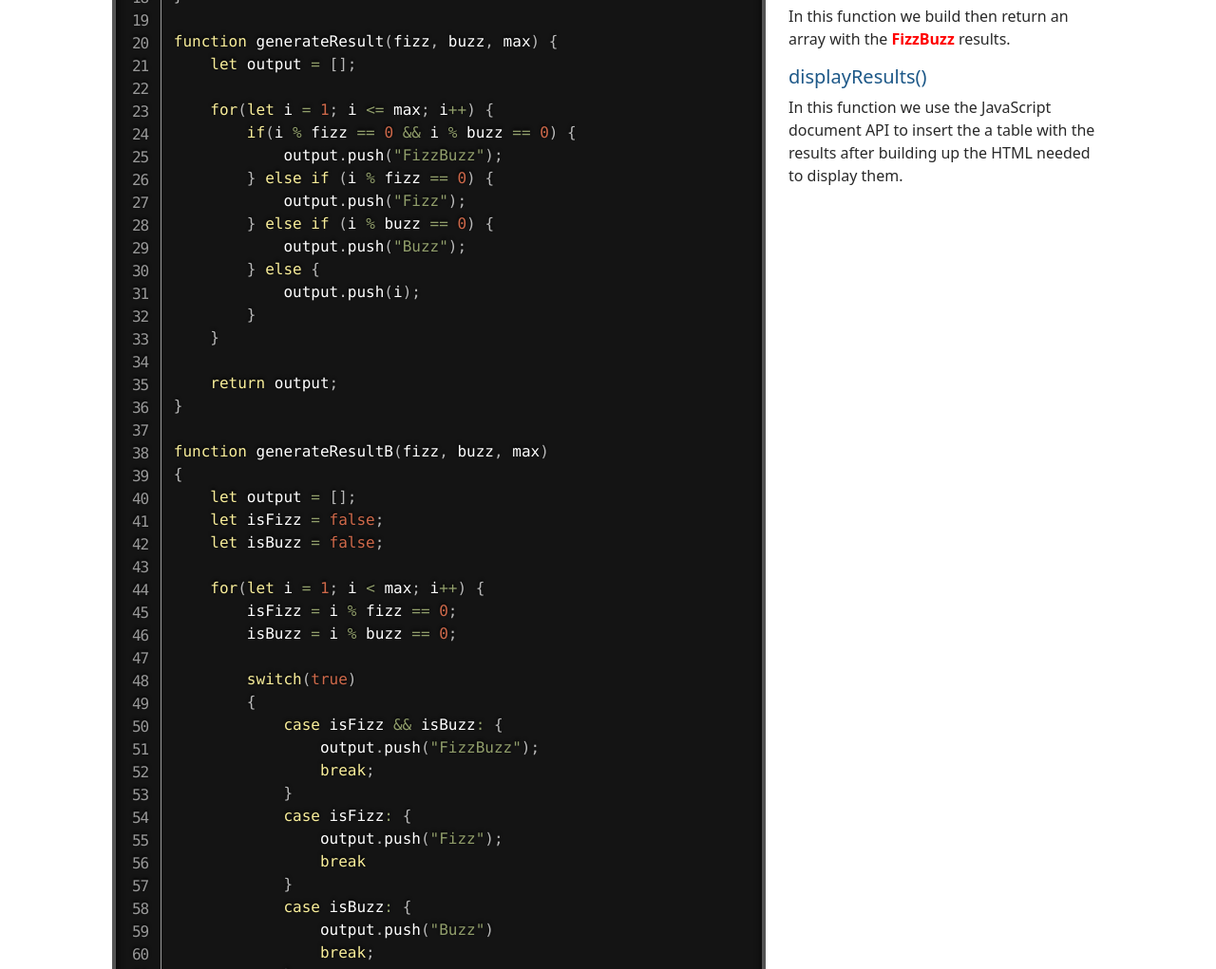
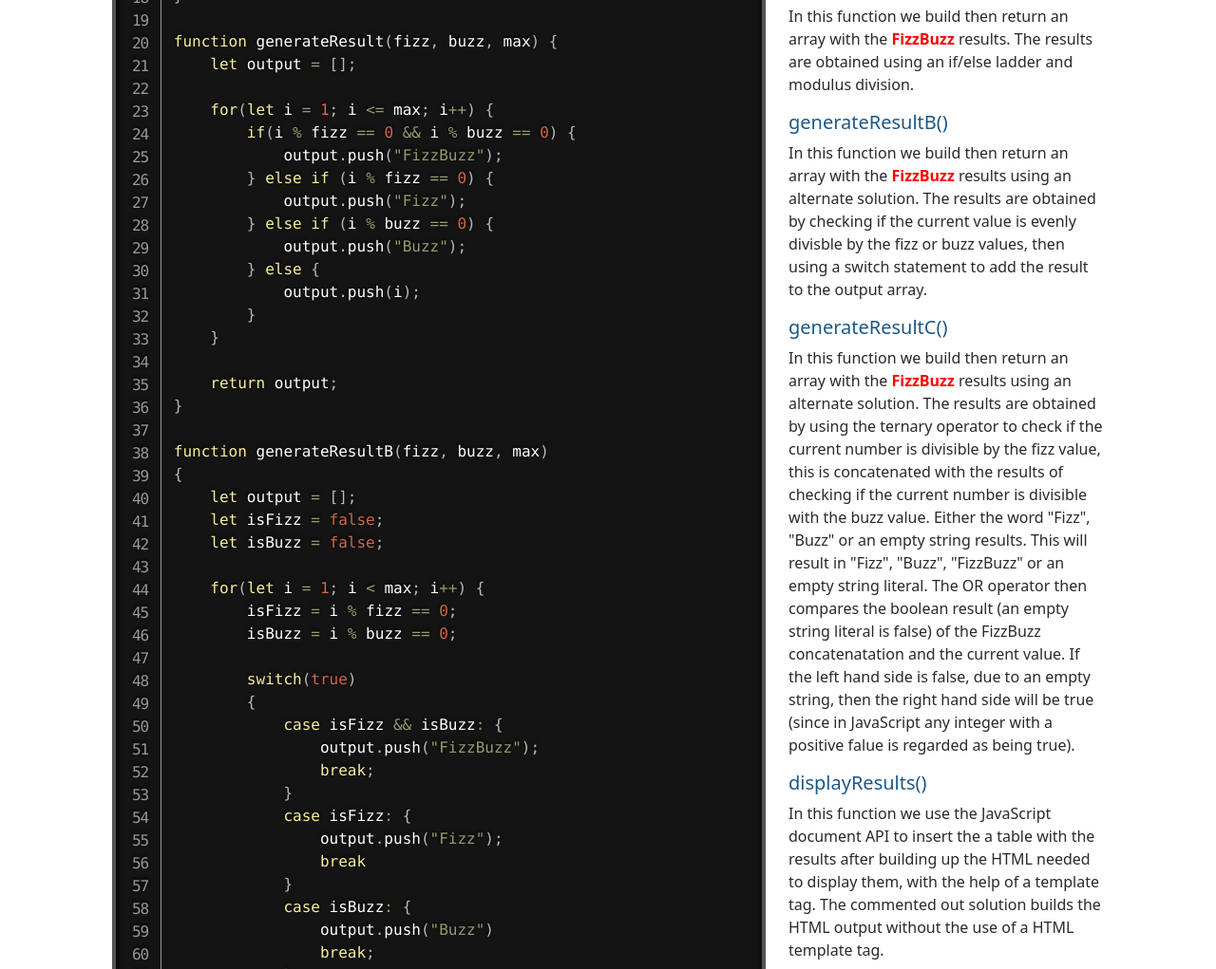
Before and after one commit to JoyfulReaper/FizzBuzz, a plain HTML site: page code.html in a window 1280 px wide. Shown: the part 596-1617 px from the top of the page at 95% size. Drawn offline with nearby package versions, Linux system fonts and the light colour scheme; a web font is replaced by a local one.

Commit message:
Update explaination

```diff
--- a/code.html
+++ b/code.html
@@ -173,7 +173,7 @@
                                 tableBody.appendChild(tableRow);
                             }
 
-                            // Original/Alternate Solution:
+                            // Alternate Solution:
                             /*
                             let templateRows = "";
                             for(let i = 0; i < results.length; i++) {
@@ -214,11 +214,25 @@
                     </p>
                     <h5>generateResult()</h5>
                     <p>
-                        In this function we build then return an array with the <span class="FizzBuzz">FizzBuzz</span> results.
+                        In this function we build then return an array with the <span class="FizzBuzz">FizzBuzz</span> results. The results are obtained using an if/else ladder and modulus division.
+                    </p>
+                    <h5>generateResultB()</h5>
+                    <p>
+                        In this function we build then return an array with the <span class="FizzBuzz">FizzBuzz</span> results using an alternate solution. The results are obtained by checking if the current value is
+                        evenly divisble by the fizz or buzz values, then using a switch statement to add the result to the output array.
+                    </p>
+                    <h5>generateResultC()</h5>
+                    <p>
+                        In this function we build then return an array with the <span class="FizzBuzz">FizzBuzz</span> results using an alternate solution. The results are obtained by using the ternary operator to check if
+                        the current number is divisible by the fizz value, this is concatenated with the results of checking if the current number is divisible with the buzz value. Either the word "Fizz", "Buzz" or an empty string results.
+                        This will result in "Fizz", "Buzz", "FizzBuzz" or
+                        an empty string literal. The OR operator then compares the boolean result (an empty string literal is false) of the FizzBuzz concatenatation and the current value. If the left hand side is false, due to an empty string,
+                        then the right hand side will be true (since in JavaScript any integer with a positive falue is regarded as being true).
                     </p>
                     <h5>displayResults()</h5>
                     <p>
-                        In this function we use the JavaScript document API to insert the a table with the results after building up the HTML needed to display them.
+                        In this function we use the JavaScript document API to insert the a table with the results after building up the HTML needed to display them, with the help of a template tag. The commented out solution builds the HTML output
+                        without the use of a HTML template tag.
                     </p>
                 </div>
             </div>
```
